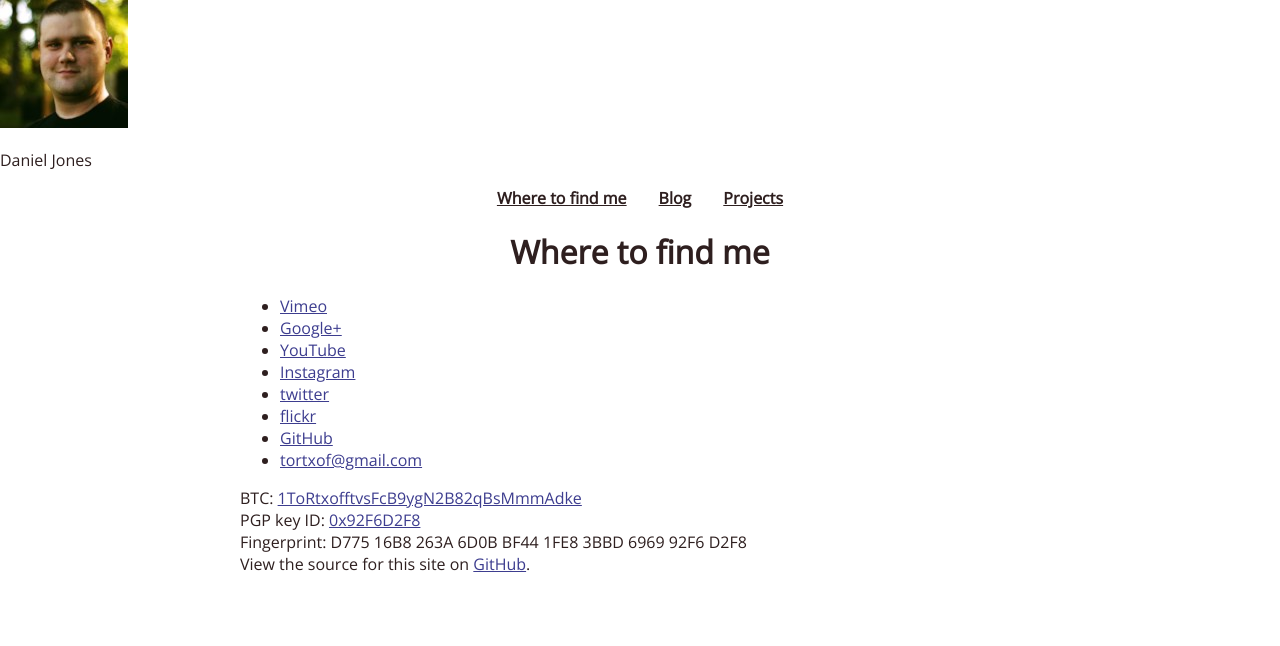
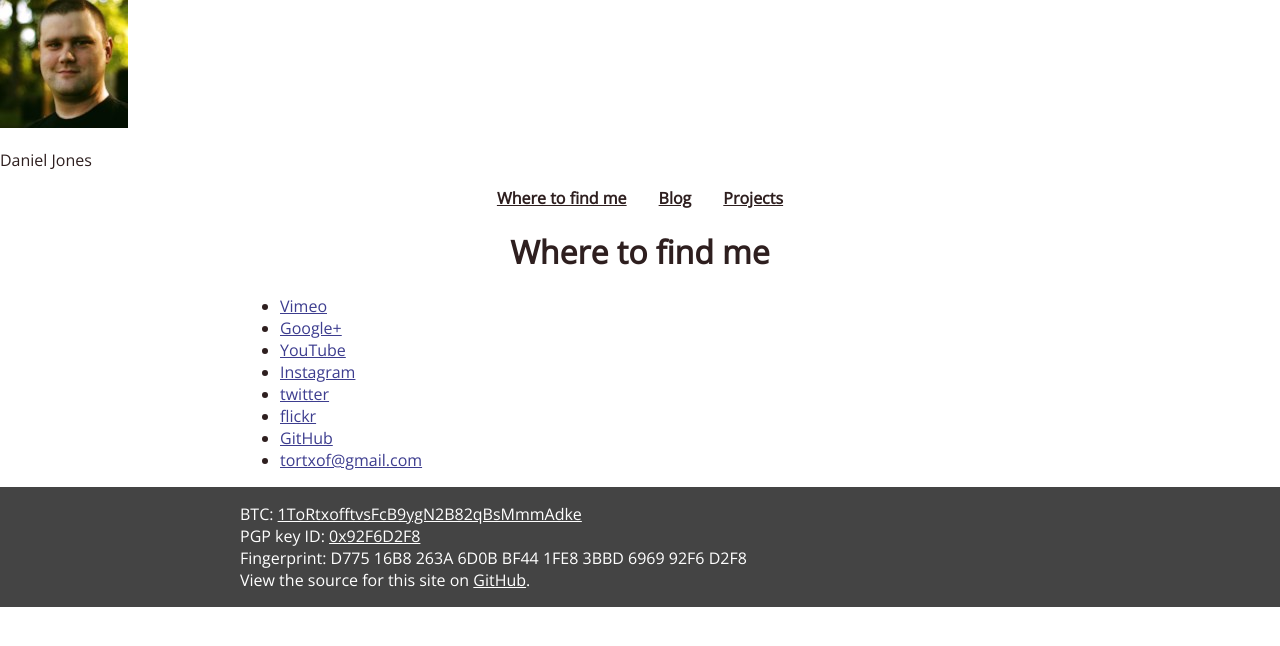
Before and after one commit to tortxof/djones.co-www, a Jekyll site: the page built from index.html, in a window 1280 px wide. Shown: the top 646 px of the page. Built offline with Jekyll 4.4.1, drawn with Linux system fonts in a browser that asks for light colours; a style sheet for code colours, icons or effects is not loaded.

Commit message:
Add footer styles

```diff
--- /dev/null
+++ b/_sass/_footer.sass
@@ -0,0 +1,7 @@
+footer
+  background-color: #444
+  color: white
+  padding: 1em 0
+
+  a:link, a:visited, a:hover, a:active
+    color: white
--- a/css/styles.sass
+++ b/css/styles.sass
@@ -4,3 +4,4 @@
 @import _layout
 @import _typography
 @import _nav
+@import _footer
```
